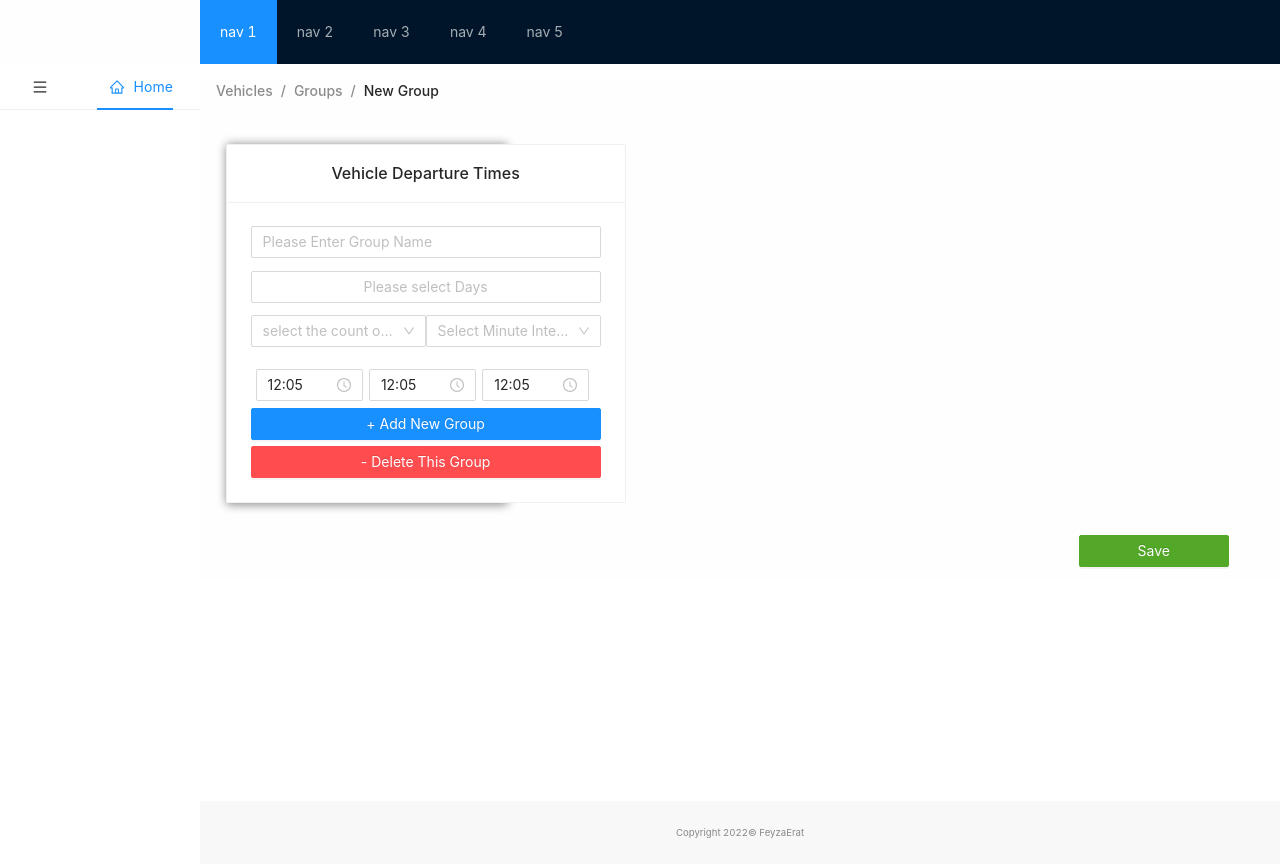
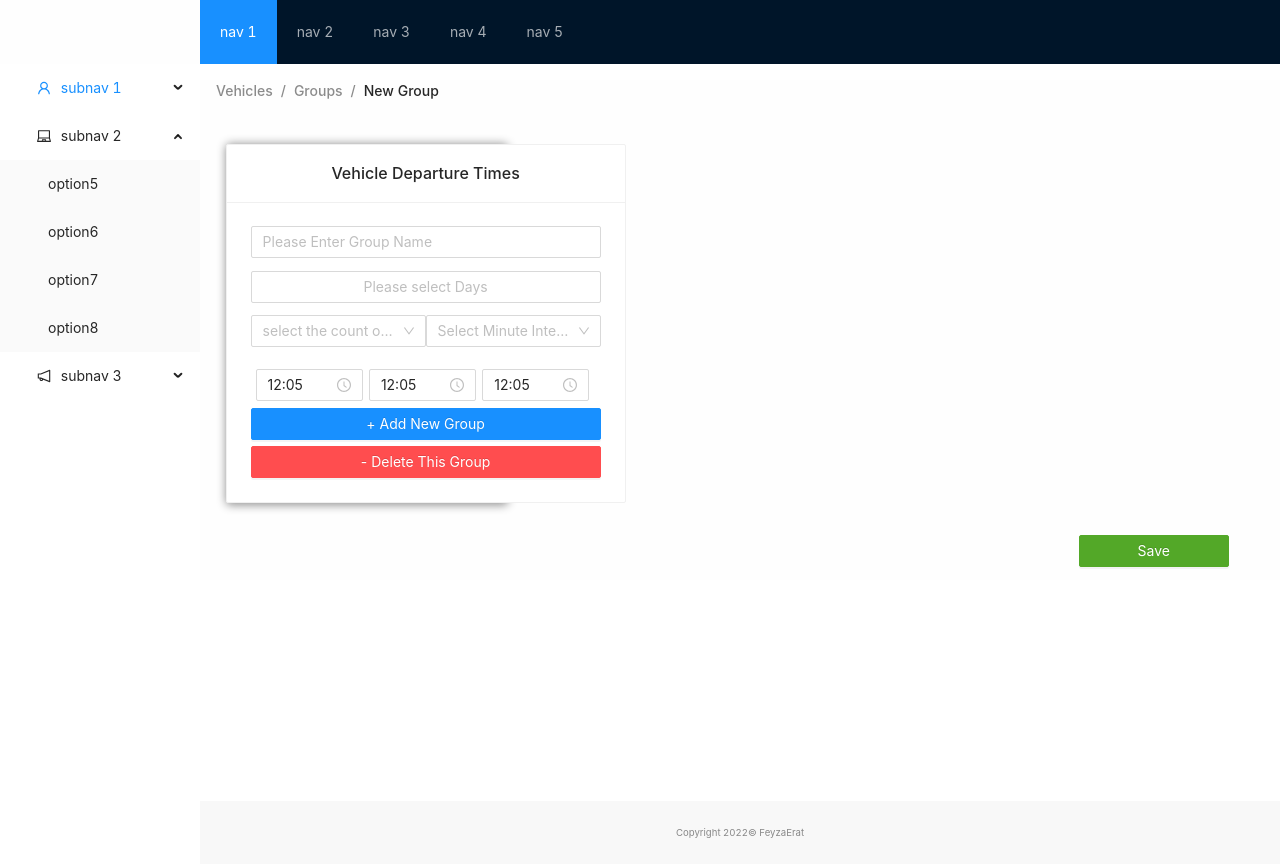
Before and after one commit to feyzaerat/v_tracking, a React (Create React App) app: page / in a window 1280 px wide. Built offline with nearby package versions, Linux system fonts and the light colour scheme.

Commit message:
modified sidebar

```diff
--- a/src/components/Sidebar.tsx
+++ b/src/components/Sidebar.tsx
@@ -1,24 +1,35 @@
-import { Menu } from 'antd';
-import { MailOutlined, AppstoreOutlined, SettingOutlined,HomeOutlined,UserOutlined,MenuOutlined, LogoutOutlined} from '@ant-design/icons';
+import {Menu, MenuProps} from 'antd';
+import { MailOutlined, AppstoreOutlined, SettingOutlined,HomeOutlined,UserOutlined,MenuOutlined, LogoutOutlined, LaptopOutlined, NotificationOutlined,} from '@ant-design/icons';
+import React from "react";
+const items2: MenuProps['items'] = [UserOutlined, LaptopOutlined, NotificationOutlined].map(
+    (icon, index) => {
+        const key = String(index + 1);
 
-const Navbar = () => (
+        return {
+            key: `sub${key}`,
+            icon: React.createElement(icon),
+            label: `subnav ${key}`,
 
-     <Menu mode="horizontal" defaultSelectedKeys={['home']}>
-
-     <Menu.SubMenu key="SubMenu"  icon={<MenuOutlined />}>
-      <Menu.Item key="two" icon={<UserOutlined />}>
-        Profile
-      </Menu.Item>
-      <Menu.Item key="three" icon={<LogoutOutlined />}>
-        Logout
-      </Menu.Item>
-
-     </Menu.SubMenu>
-     <Menu.Item key="home" icon={<HomeOutlined />}>
-      Home
-     </Menu.Item>
-
-  </Menu>
+            children: new Array(4).fill(null).map((_, j) => {
+                const subKey = index * 4 + j + 1;
+                return {
+                    key: subKey,
+                    label: `option${subKey}`,
+                };
+            }),
+        };
+    },
 );
 
-export default Navbar;
+const Siders = () => (
+
+    <Menu
+        mode="inline"
+        defaultSelectedKeys={['1']}
+        defaultOpenKeys={['sub2']}
+        style={{ height: '100%', borderRight: 0 }}
+        items={items2}
+    />
+);
+
+export default Siders;
```
